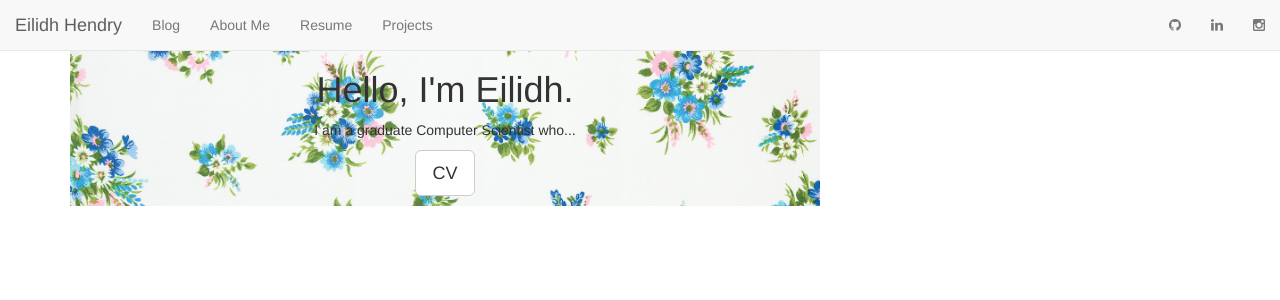
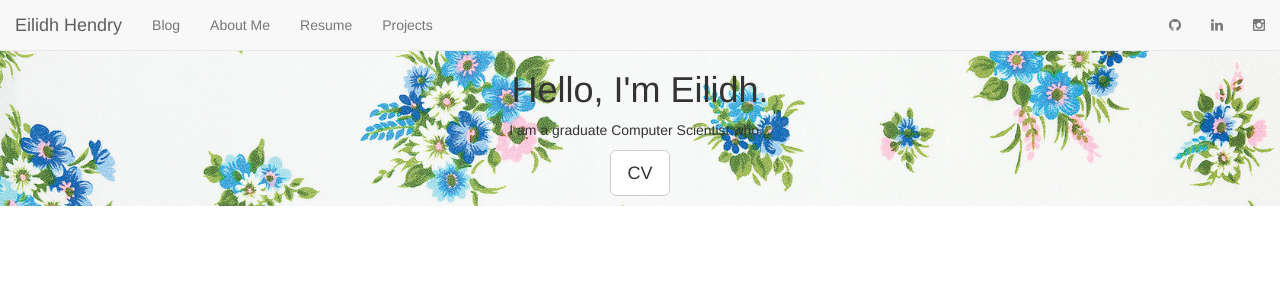
Before and after one commit to EilidhHendry/personal-site, a Django app: page / in a window 1280 px wide. Shown: the top 300 px of the page. Run offline with Django 3.2, Linux system fonts and the light colour scheme; some libraries are stand-ins or nearby versions.

Commit message:
removes footer and unnecessary rows and columns from base html

```diff
--- a/static/css/base.css
+++ b/static/css/base.css
@@ -2,13 +2,3 @@ html {
     position: relative;
     min-height: 100%;
 }
-body {
-    margin-bottom: 50px; /* margin bottom by footer height */
-}
-.footer {
-    position: absolute;
-    bottom: 0;
-    width: 100%;
-    height: 50px;
-    background-color: #f5f5f5;
-}
--- a/templates/base.html
+++ b/templates/base.html
@@ -41,16 +41,9 @@
                 </div>
             </nav>
         </div>
-        <div class="content container">
-            <div class="row">
-                <div class="col-md-8">
-                    {% block content %}
-                    {% endblock %}
-                </div>
-            </div>
+        {% block content %}
+        {% endblock %}
         </div>
-        <footer class="footer">
-                   </footer>
         <script src="{% static 'js/jquery-2.2.0.min.js' %}"></script>
         <script src="{% static 'js/bootstrap.min.js' %}"></script>
     </body>
```
